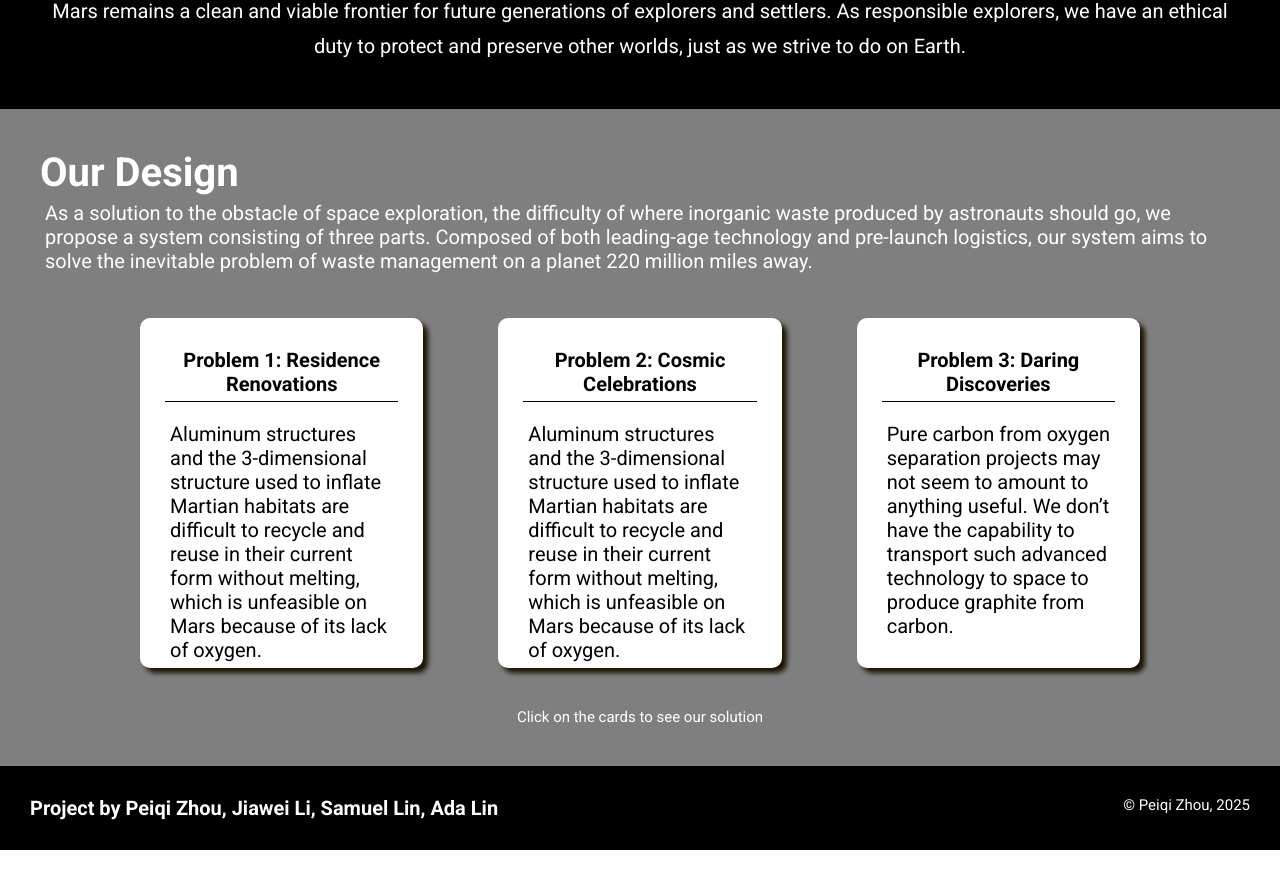
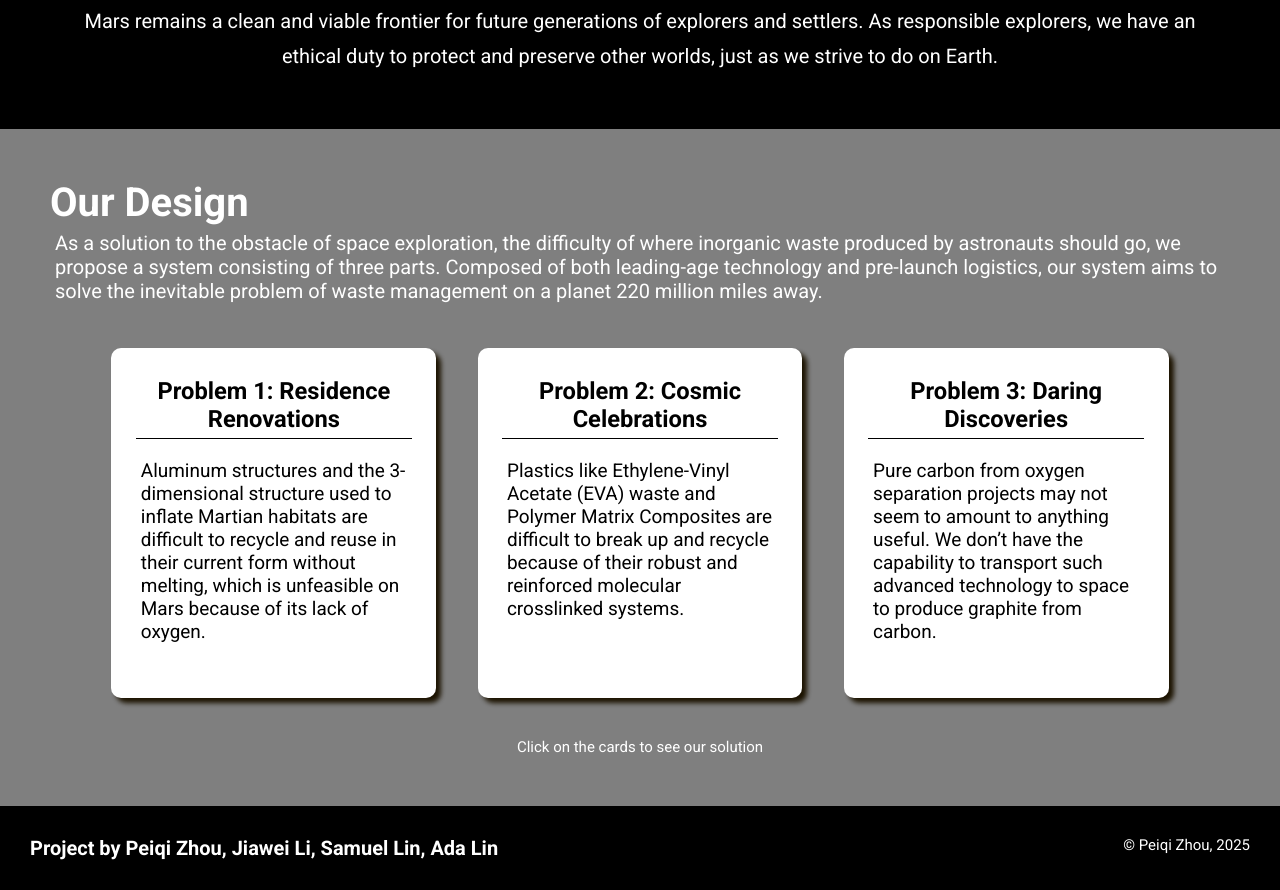
Before and after one commit to JeffZhou3127/Base-3R4, a React (Vite) app: page / in a window 1280 px wide. Shown: the part 1074-1964 px from the top of the page. Before the commit the page ends 1924 px from the top, so only its background shows below. Built offline with nearby package versions, Linux system fonts and the light colour scheme.

Commit message:
Add responsive CSS

```diff
--- a/src/components/cards/Card.jsx
+++ b/src/components/cards/Card.jsx
@@ -4,7 +4,7 @@ import styles from "./Card.module.css";
 
 const Card = ({ problemNum, problemName, problemDescription }) => {
   return (
-    <Link className={styles.cards}>
+    <Link className={styles.card}>
       <h3 className={styles.h3}>Problem {problemNum}<span>: {problemName}</span></h3>
       <p className={styles.p}>{problemDescription}</p>
     </Link>
--- a/src/components/cards/Card.module.css
+++ b/src/components/cards/Card.module.css
@@ -1,6 +1,6 @@
-.cards {
+.card {
   background-color: white;
-  padding: 25px;
+  padding: 7.5%;
   border-radius: 10px;
   box-shadow: 5px 5px 5px #1c1300;
   height: var(--card-height);
@@ -11,18 +11,18 @@
     transform 0.15s ease-in;
 }
 
-.cards:hover {
+.card:hover {
   background-color: #DDD;
 }
 
-.cards:active {
+.card:active {
   transform: translateY(5px);
   height: calc(var(--card-height) - 5px);
   box-shadow: none;
 }
 
 .h3 {
-  font-size: 20px;
+  font-size: calc(20rem / 9);
   text-align: center;
   border-bottom: 1px solid black;
   padding: 5px;
@@ -33,3 +33,33 @@
   font-size: 20px;
   padding: 5px;
 }
+
+@media only screen and (max-width: 1350px) {
+  .p {
+    font-size: calc(16rem / 9);
+  }
+}
+
+@media only screen and (max-width: 850px) {
+  .card {
+    padding: 2.5%;
+  }
+
+  .h3 {
+    font-size: 4rem;
+  }
+
+  .p {
+    font-size: 3rem;
+  }
+}
+
+@media only screen and (max-width: 650px) {
+  .h3 {
+    font-size: 21.68px;
+  }
+
+  .p {
+    font-size: 16.26px;
+  }
+}
--- a/src/components/ourDesign/OurDesign.jsx
+++ b/src/components/ourDesign/OurDesign.jsx
@@ -13,7 +13,7 @@ const problem = [
     num: 2,
     name: "Cosmic Celebrations",
     description:
-      "Aluminum structures and the 3-dimensional structure used to inflate Martian habitats are difficult to recycle and reuse in their current form without melting, which is unfeasible on Mars because of its lack of oxygen.",
+      "Plastics like Ethylene-Vinyl Acetate (EVA) waste and Polymer Matrix Composites are difficult to break up and recycle because of their robust and reinforced molecular crosslinked systems.",
   },
   {
     num: 3,
--- a/src/components/ourDesign/OurDesign.module.css
+++ b/src/components/ourDesign/OurDesign.module.css
@@ -1,6 +1,6 @@
 .section {
   background-color: rgba(0, 0, 0, 0.5);
-  padding: 40px;
+  padding: 3.90625%;
 }
 
 .img {
@@ -25,8 +25,8 @@
 .container {
   display: grid;
   grid-template: var(--card-height) / repeat(3, 1fr);
-  gap: 75px;
-  padding: 40px 100px;
+  gap: 3.90625%;
+  padding: 40px calc(125% / 24);
 }
 
 .container * {
@@ -38,3 +38,10 @@
   font-size: 15px;
   text-align: center;
 }
+
+@media only screen and (max-width: 850px) {
+  .container {
+    grid-template: repeat(3, var(--card-height)) / 1fr;
+    height: 900px;
+  }
+}
--- a/src/components/ourMission/OurMission.module.css
+++ b/src/components/ourMission/OurMission.module.css
@@ -11,7 +11,7 @@
 
 .mission {
   background-color: black;
-  padding: 40px;
+  padding: 3.90625%;
 }
 
 .text {
--- a/src/style.css
+++ b/src/style.css
@@ -16,3 +16,9 @@ html {
 h2 {
   font-size: 40px;
 }
+
+@media only screen and (max-width: 850px) {
+  :root {
+    --card-height: 250px;
+  }
+}
```
